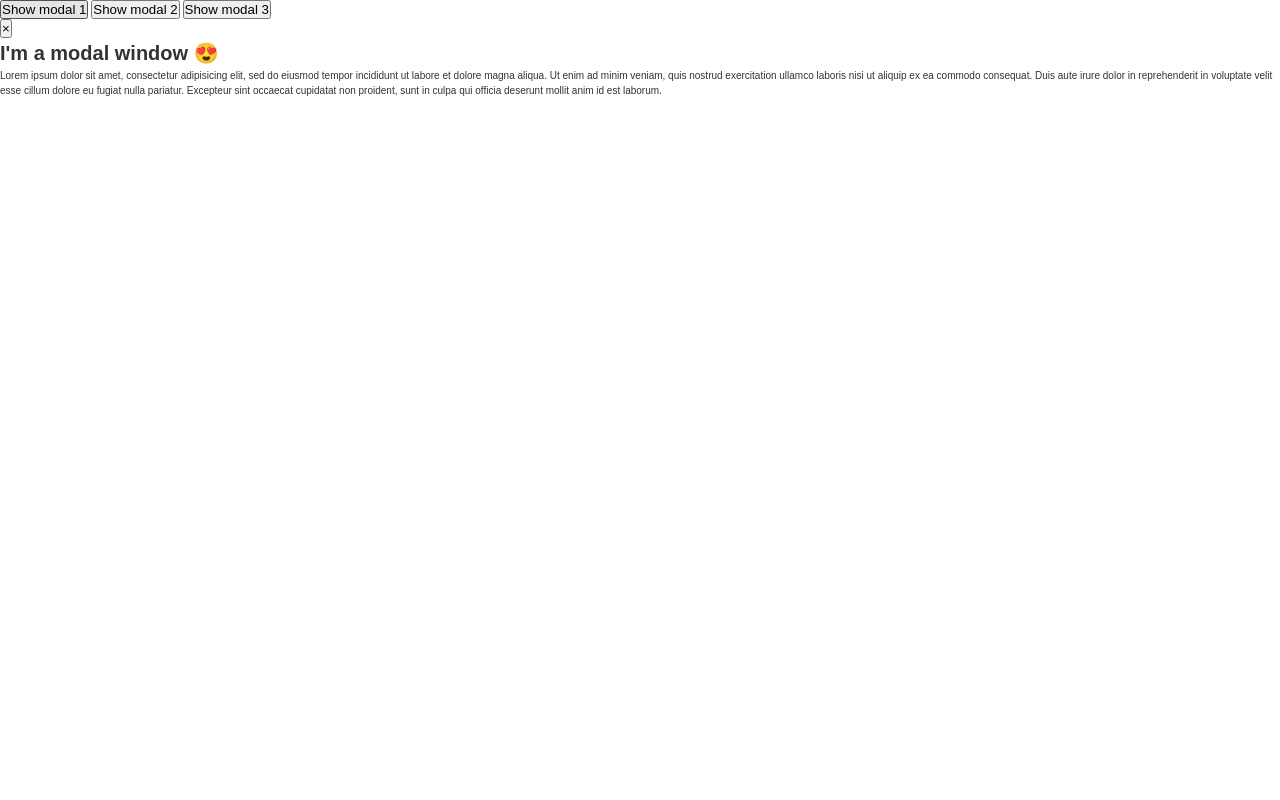
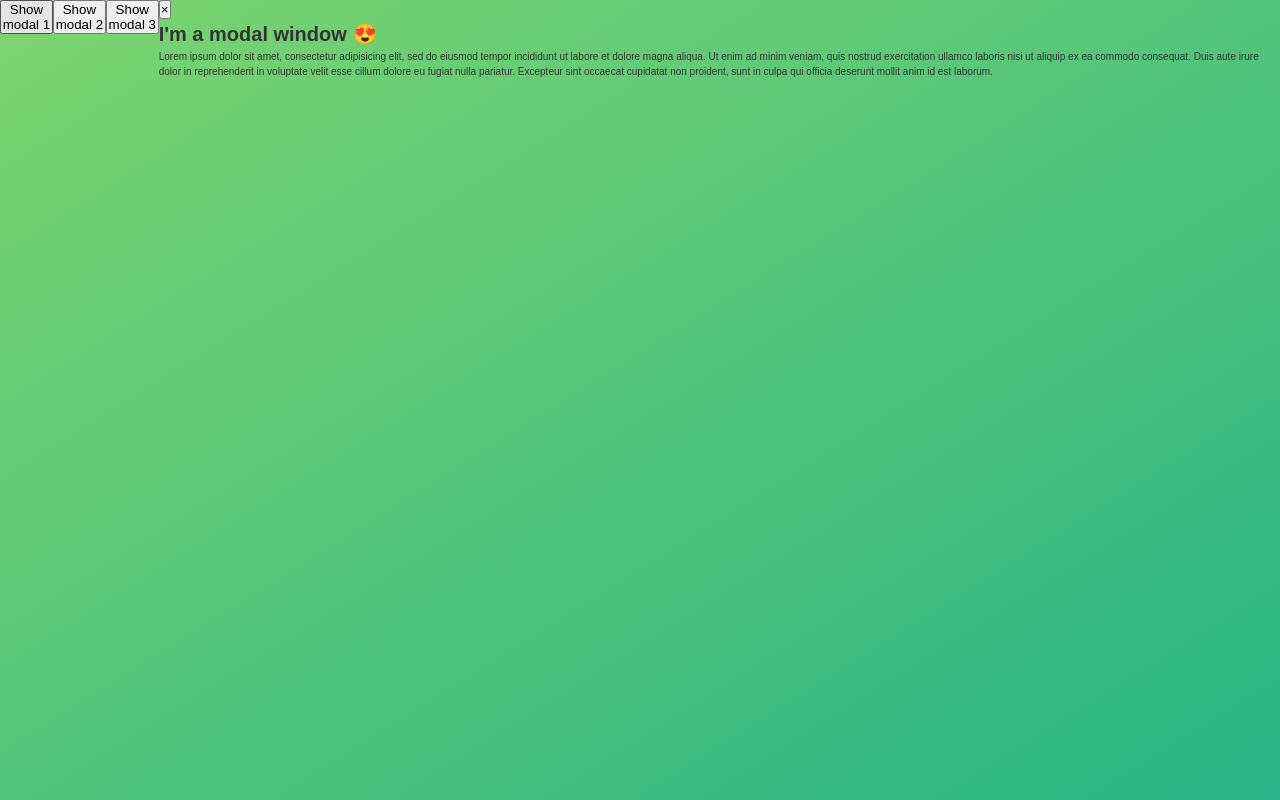
Before and after one commit to GentleMizt/Modal-Js-Game, a plain HTML site: page index.html in a window 1280 px wide. Drawn offline with Linux system fonts and the light colour scheme; a script that the page names is missing.

Commit message:
progress

```diff
--- a/style.css
+++ b/style.css
@@ -13,5 +13,13 @@ body{
     color: #333;
     line-height: 1.5;
     height: 100vh;
+    position: relative;
+    display: flex;
+    align-items: flex-start;
+    justify-content: center;
+    background: linear-gradient(to top left, #28b487, #7dd56f);
+}
+
+.show-modal{
 
 }
```
